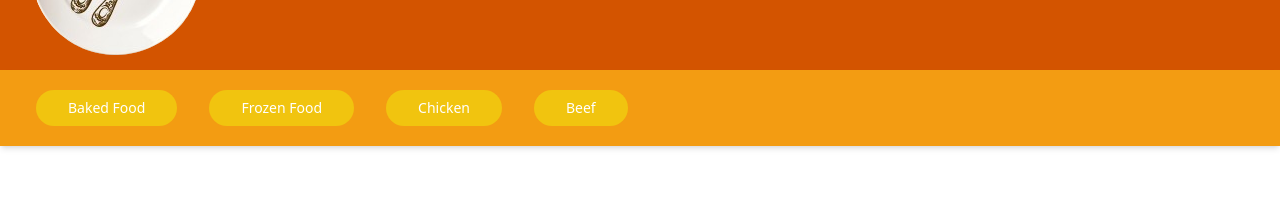
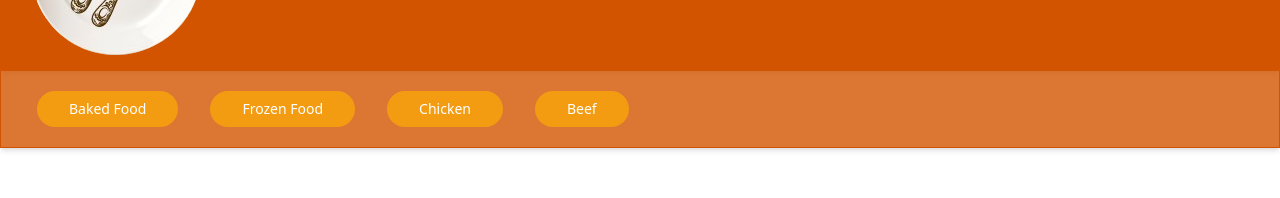
Before and after one commit to CodeWhizHamza/BiteCraft, a Next.js app: page / in a window 1280 px wide. Shown: the part 132-330 px from the top of the page. Built offline with nearby package versions, Linux system fonts and the light colour scheme; no server answers.

Commit message:
chore: Update MenuNavBar component styling

```diff
--- a/components/MenuNavBar.jsx
+++ b/components/MenuNavBar.jsx
@@ -1,9 +1,6 @@
 export default function MenuNavbar({ foodTypes }) {
   return (
-    <nav
-      style={{ backgroundColor: "#f39c12", border: "#d35400" }}
-      className="block w-full max-w-full px-4 py-8 text-black bg-white border rounded-none shadow-md h-max  bg-opacity-80 lg:px-8 lg:py-4"
-    >
+    <nav className="bg-primary border-primary block w-full max-w-full px-4 py-8 text-black border rounded-none shadow-md h-max  bg-opacity-80 lg:px-8 lg:py-4">
       <div className="flex md:order-2 space-x-3 md:space-x-0 rtl:space-x-reverse">
         <ul className="flex flex-col float-right gap-2 mt-2 mb-4 lg:mb-0 lg:mt-0 lg:flex-row lg:items-center lg:gap-6">
           {foodTypes.map((item) => (
@@ -13,9 +10,8 @@ export default function MenuNavbar({ foodTypes }) {
             >
               <a className="flex items-center" href={item.id}>
                 <button
-                  style={{ backgroundColor: "#f1c40f" }}
                   type="button"
-                  className="text-white px-8  bg-blue-700 focus:ring-0 focus:outline-none focus:ring-blue-300 font-medium rounded-full text-sm py-2 text-center dark:bg-blue-600 dark:hover:bg-blue-700 dark:focus:ring-0"
+                  className="text-white px-8 focus:ring-0 focus:outline-none focus:ring-blue-300 font-medium rounded-full text-sm py-2 text-center dark:bg-blue-600 dark:hover:bg-blue-700 dark:focus:ring-0 bg-primary2"
                 >
                   {item.type}
                 </button>
```
